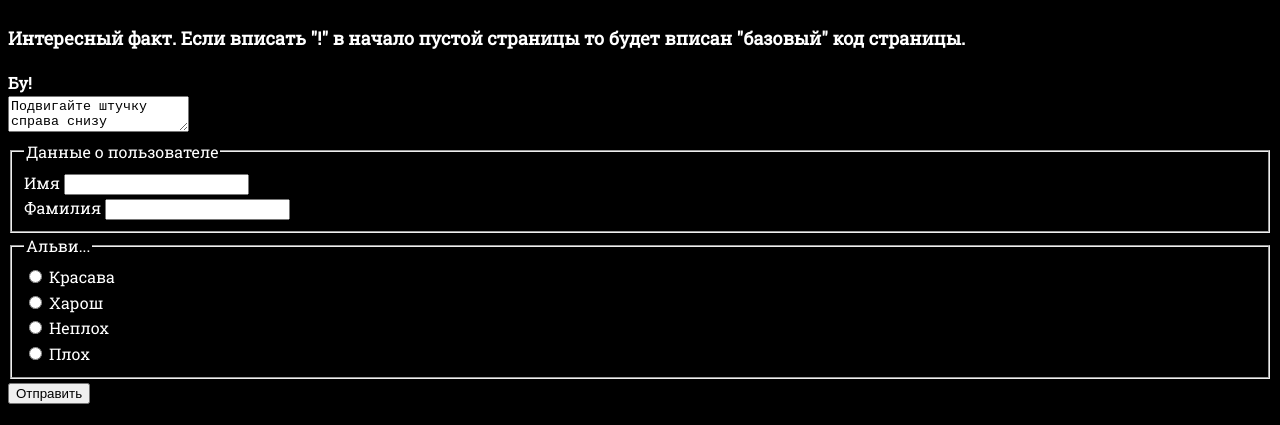
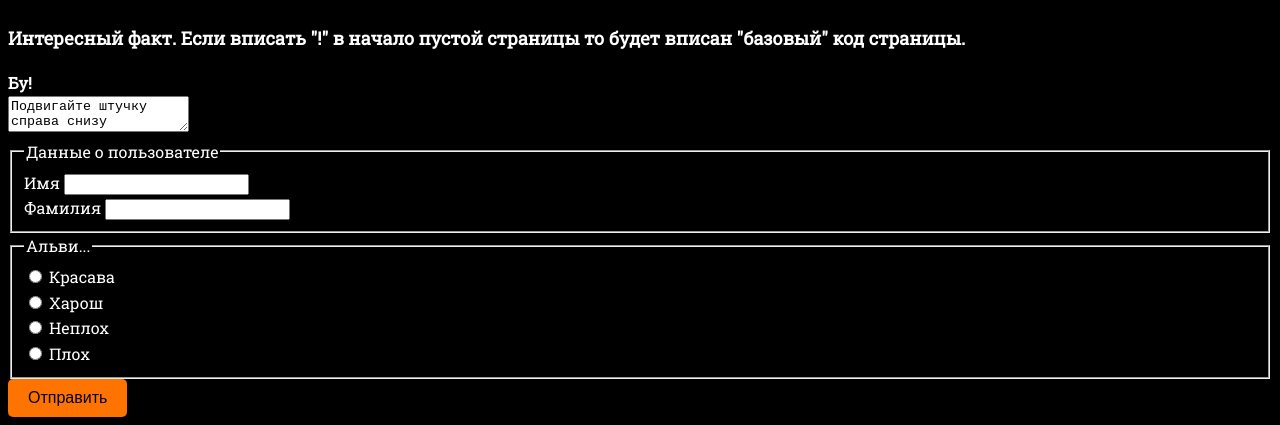
Before and after one commit to AlaiceAM/AlaiceAMS.github.io, a plain HTML site: page index.html in a window 1280 px wide. Shown: the part 388-813 px from the top of the page. Drawn offline with Linux system fonts and the light colour scheme.

Commit message:
Update style.css

```diff
--- a/style.css
+++ b/style.css
@@ -38,3 +38,13 @@ body {
 body {
     font-family: 'Roboto Slab', serif;
 }
+
+button {
+    background-color: #ff7300; /* Цвет фона кнопки */
+    color: black; /* Цвет текста кнопки */
+    padding: 10px 20px; /* Внутренние отступы кнопки */
+    border: none; /* Убираем границу кнопки */
+    border-radius: 5px; /* Скругляем углы кнопки */
+    font-size: 16px; /* Размер текста кнопки */
+    cursor: pointer; /* Изменяем вид курсора при наведении на кнопку */
+}
```
